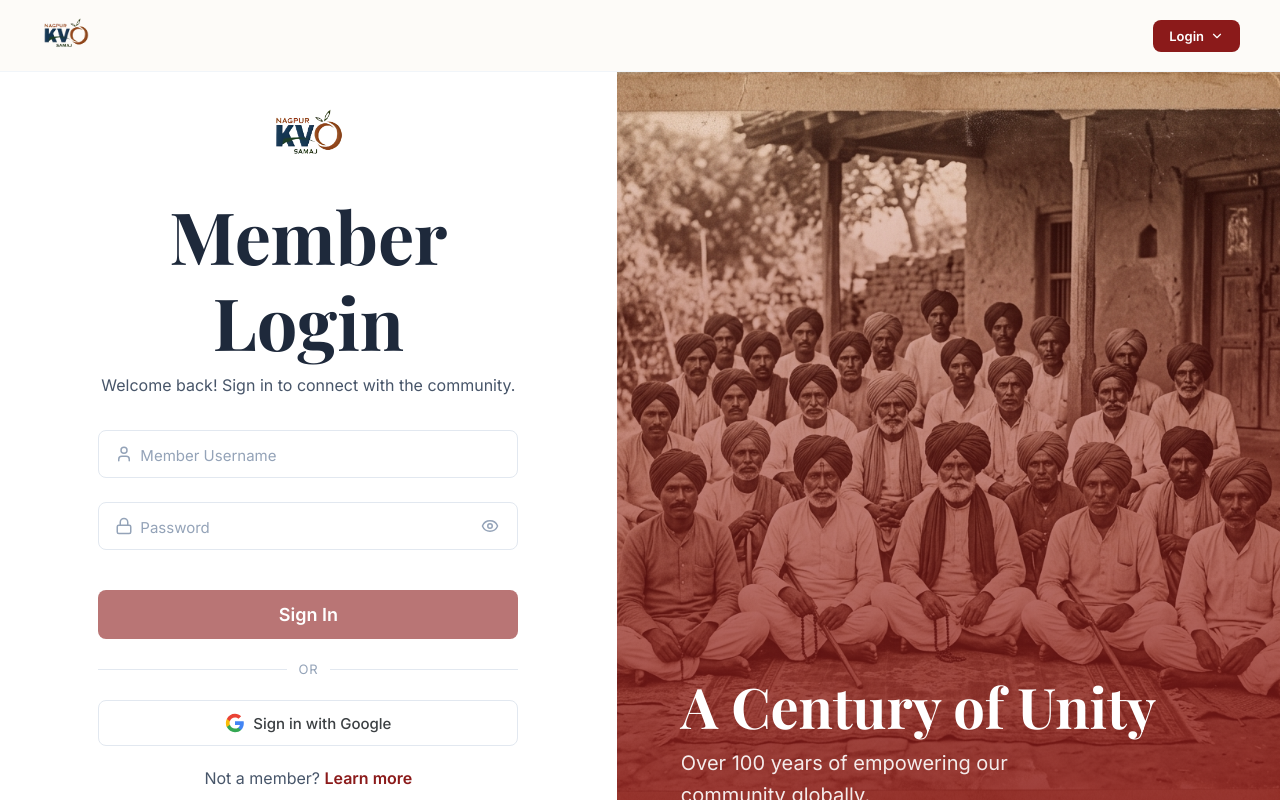
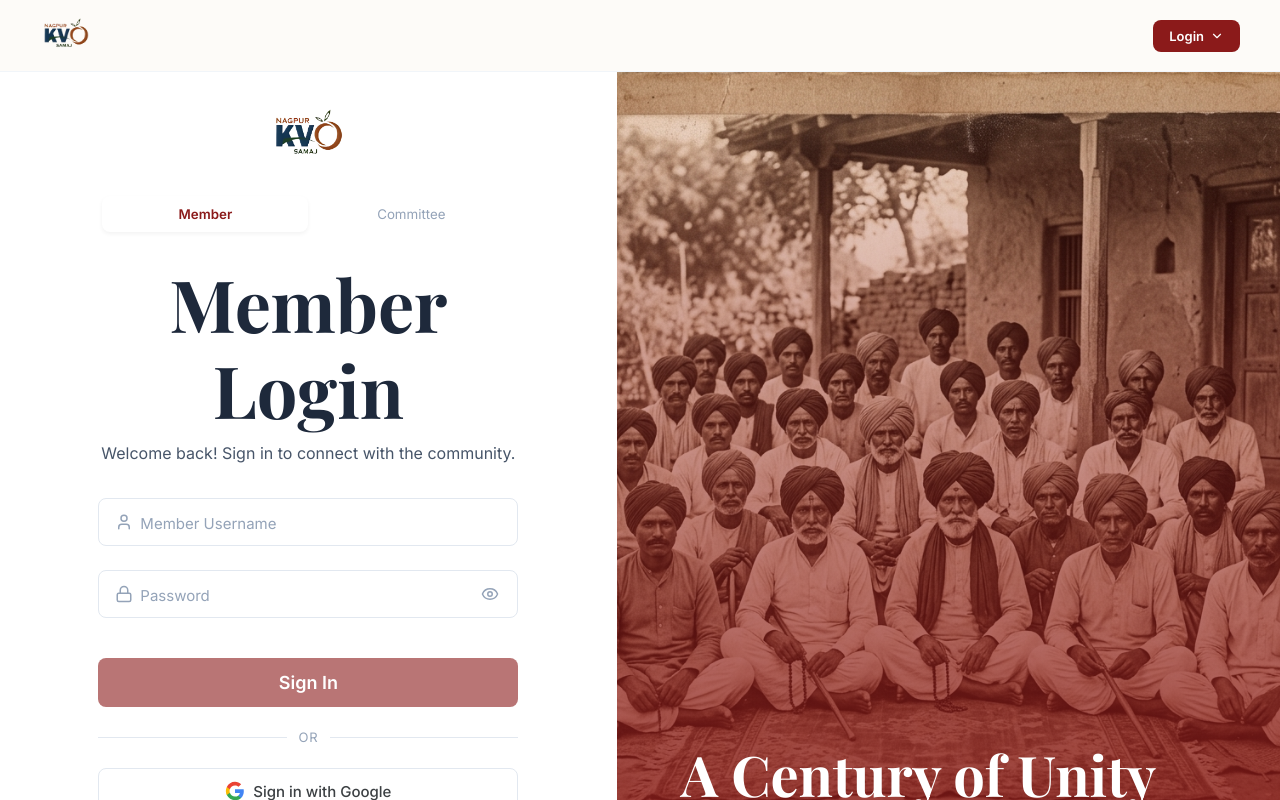
Before and after one commit to Samit16/cep-project, a Next.js app: page /login in a window 1280 px wide. Shown: the top 800 px of the page. Built offline with nearby package versions, Linux system fonts and the light colour scheme.

Commit message:
bug fixes for login page

```diff
--- a/src/components/auth/LoginPage.tsx
+++ b/src/components/auth/LoginPage.tsx
@@ -213,6 +213,23 @@ export default function LoginPage() {
               style={{ height: '64px', width: 'auto', margin: '0 auto', objectFit: 'contain' }}
             />
           </div>
+          <div style={{ display: 'flex', background: 'var(--color-bg-input)', borderRadius: '12px', padding: '4px', marginBottom: '1.5rem', position: 'relative', zIndex: 1 }} className="gsap-login-anim">
+            <button
+              type="button"
+              onClick={() => { setActiveTab('member'); setLoginError(null); router.replace('/login?tab=member'); }}
+              style={{ flex: 1, padding: '10px', borderRadius: '8px', border: 'none', background: activeTab === 'member' ? '#fff' : 'transparent', color: activeTab === 'member' ? 'var(--color-primary)' : 'var(--color-text-muted)', fontWeight: activeTab === 'member' ? 600 : 400, cursor: 'pointer', transition: 'all 0.2s', boxShadow: activeTab === 'member' ? '0 2px 4px rgba(0,0,0,0.05)' : 'none' }}
+            >
+              Member
+            </button>
+            <button
+              type="button"
+              onClick={() => { setActiveTab('committee'); setLoginError(null); router.replace('/login?tab=committee'); }}
+              style={{ flex: 1, padding: '10px', borderRadius: '8px', border: 'none', background: activeTab === 'committee' ? '#fff' : 'transparent', color: activeTab === 'committee' ? 'var(--color-primary)' : 'var(--color-text-muted)', fontWeight: activeTab === 'committee' ? 600 : 400, cursor: 'pointer', transition: 'all 0.2s', boxShadow: activeTab === 'committee' ? '0 2px 4px rgba(0,0,0,0.05)' : 'none' }}
+            >
+              Committee
+            </button>
+          </div>
+
           <h1 className={`${styles.welcomeTitle} gsap-login-anim`}>
             {activeTab === 'committee' ? 'Committee Login' : 'Member Login'}
           </h1>
```
